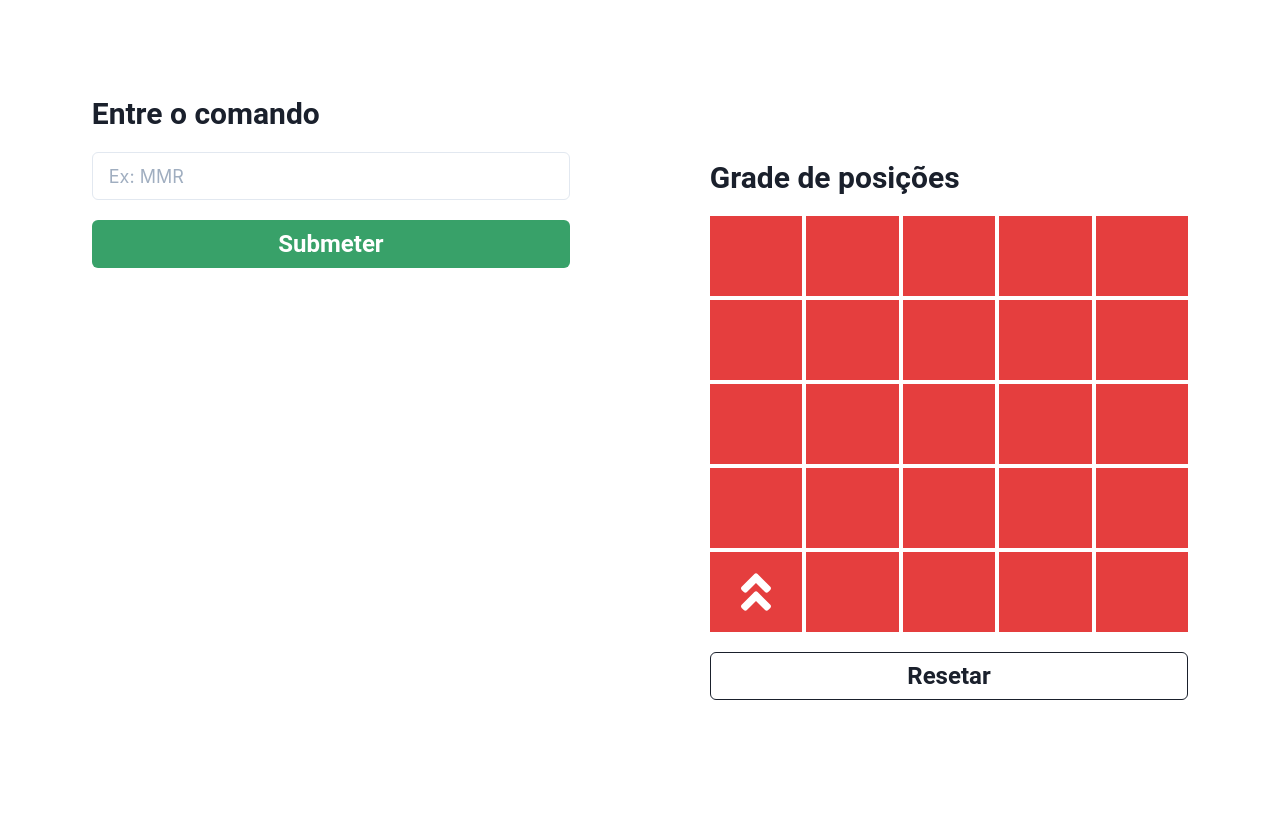
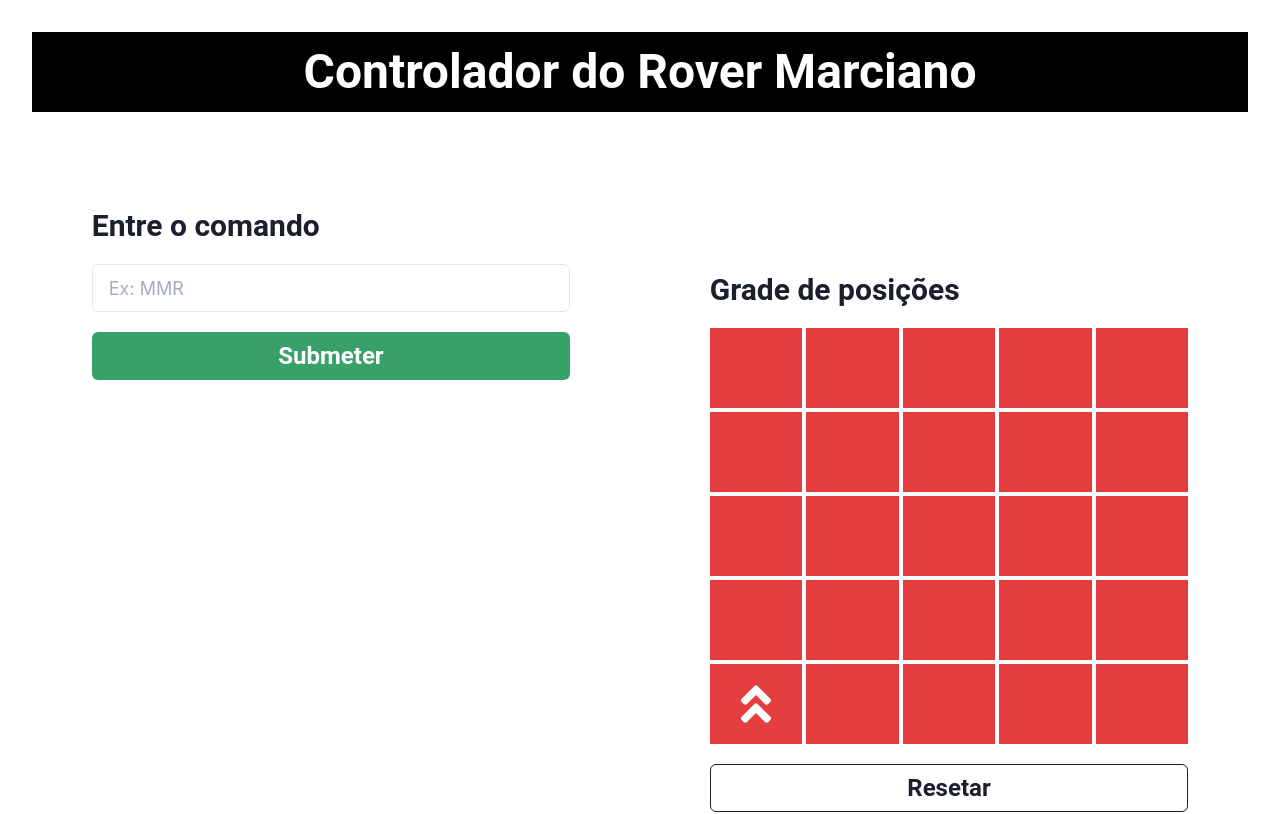
Before and after one commit to borgesgfj/challenge-robot-controller, a Next.js app: page / in a window 1280 px wide. Shown: the top 814 px of the page. Built offline with nearby package versions, Linux system fonts and the light colour scheme.

Commit message:
configuring page title

```diff
--- a/pages/index.js
+++ b/pages/index.js
@@ -1,5 +1,6 @@
 import Head from "next/head";
 import Image from "next/image";
+import { Box, Heading, Center, useColorModeValue } from "@chakra-ui/react";
 import App from "../packages/components/App";
 import styles from "../styles/Home.module.css";
 
@@ -34,11 +35,28 @@ export default function Home() {
   return (
     <div className={styles.container}>
       <Head>
-        <title>Create Next App</title>
+        <title>Robot Controller</title>
         <meta name="description" content="Generated by create next app" />
         <link rel="icon" href="/favicon.ico" />
       </Head>
-
+      <Box
+        h={"5rem"}
+        w={"full"}
+        mt="2rem"
+        bg={useColorModeValue("black", "gray.500")}
+        objectFit={"cover"}
+      >
+        <Heading
+          as="h1"
+          size="2xl"
+          py="1rem"
+          fontFamily="Roboto"
+          textAlign="center"
+          color={useColorModeValue("white", "black")}
+        >
+          Controlador do Rover Marciano
+        </Heading>
+      </Box>
       <main>
         <App squares={SQUARES_MATRIX} />
       </main>
```
